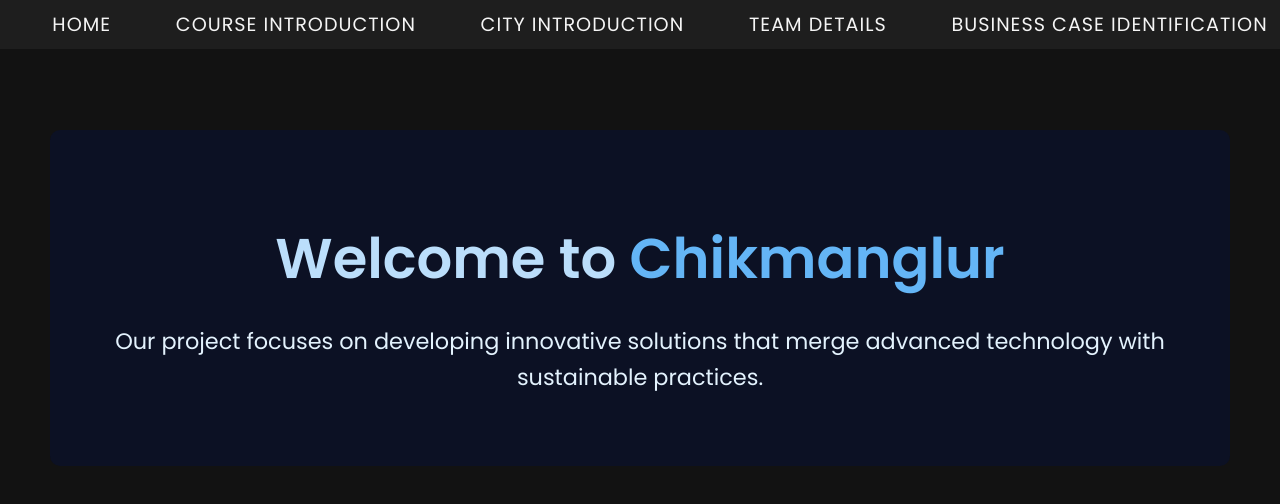
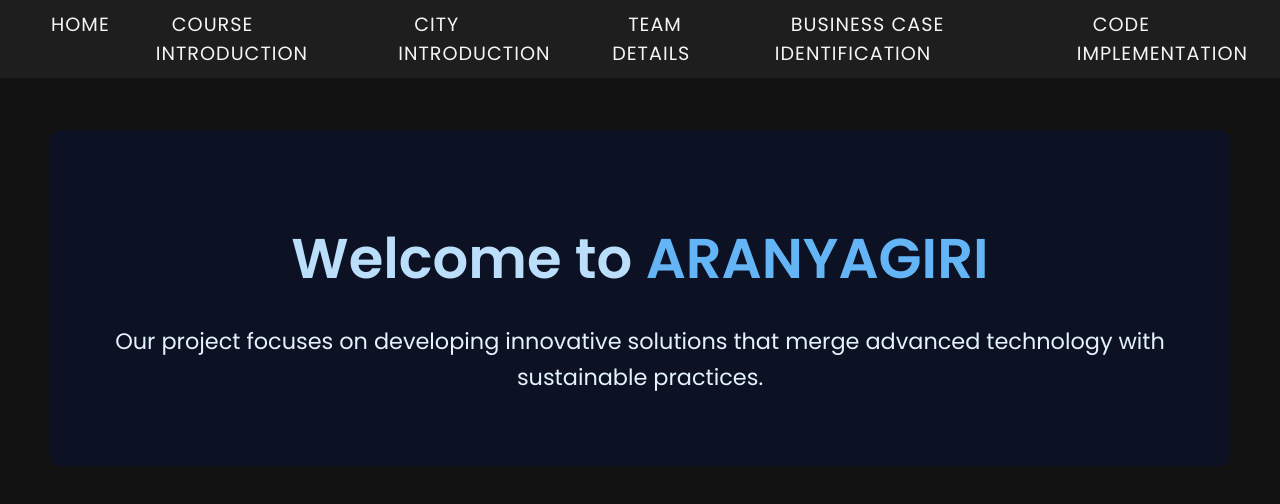
Before and after one commit to bhoomideshpande/project.github.io, a plain HTML site: page index.html in a window 1280 px wide. Drawn offline with Linux system fonts and the light colour scheme.

Commit message:
Update index.html

```diff
--- a/index.html
+++ b/index.html
@@ -101,6 +101,7 @@
                 <li><a href="javascript:void(0);" onclick="showSection('city-intro')">City Introduction</a></li>
                 <li><a href="javascript:void(0);" onclick="showSection('team-details')">Team Details</a></li>
                 <li><a href="javascript:void(0);" onclick="showSection('business-case-identification')">Business Case Identification</a></li>
+                <li><a href="javascript:void(0);" onclick="showSection('code-implementation')">Code Implementation</a></li>
             </ul>
         </nav>
     </header>
@@ -109,7 +110,7 @@
         <!-- Home Section -->
         <section id="home" class="active">
             <div class="content">
-                <h1>Welcome to <span class="highlight">Chikmanglur</span></h1>
+                <h1>Welcome to <span class="highlight">ARANYAGIRI</span></h1>
                 <p>Our project focuses on developing innovative solutions that merge advanced technology with sustainable practices.</p>
             </div>
         </section>
@@ -215,6 +216,11 @@
             </table>
 
         </section>
+        <!-- Code Implementation section -->
+        <section id="code-implementation">
+            <h2>Code Implementation</h2>
+            <a href="https://rakshita123456.github.io/teamcode.github.io/" target="_blank" class="button">View Profile</a>
+        </section>
     </main>
 
     <script>
```
